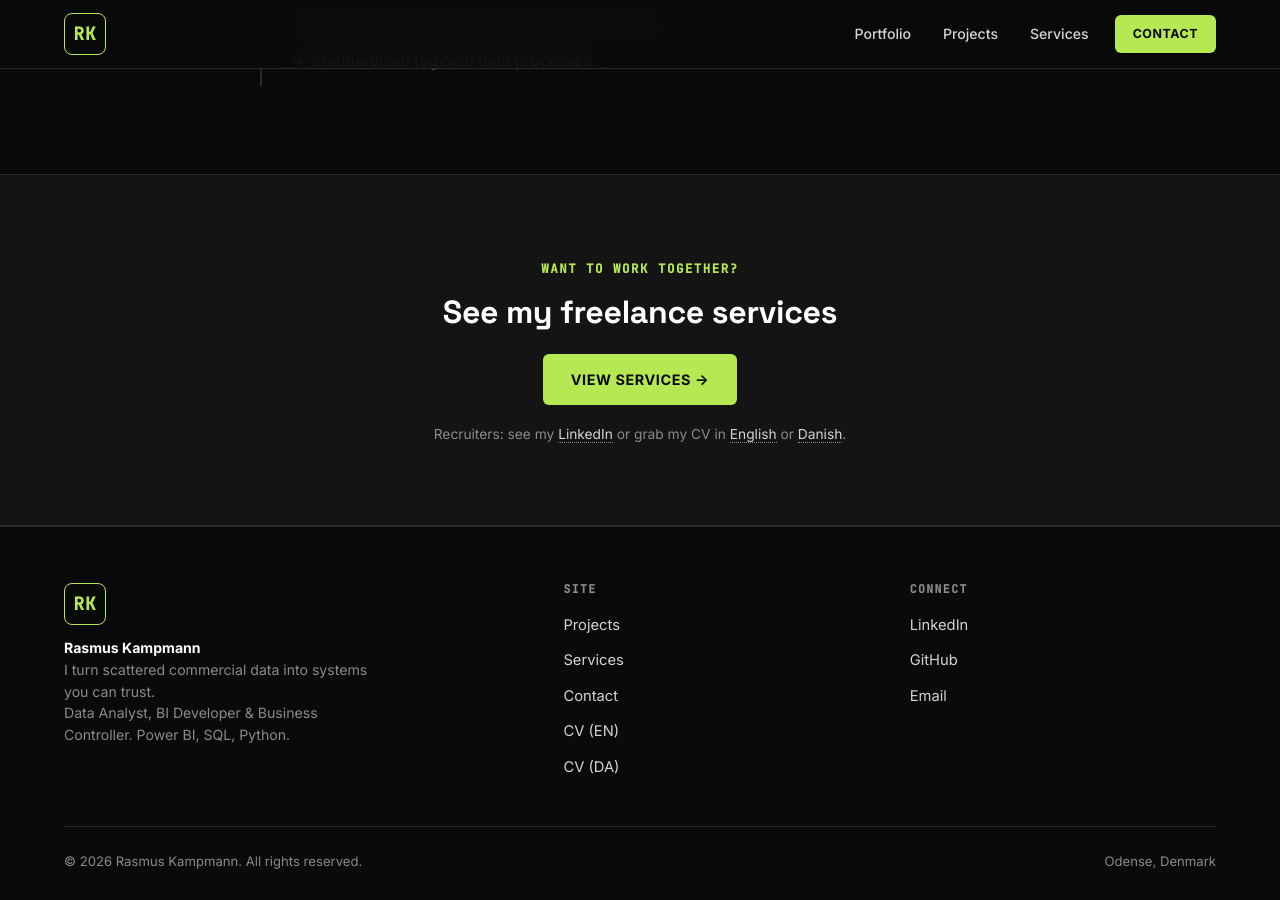
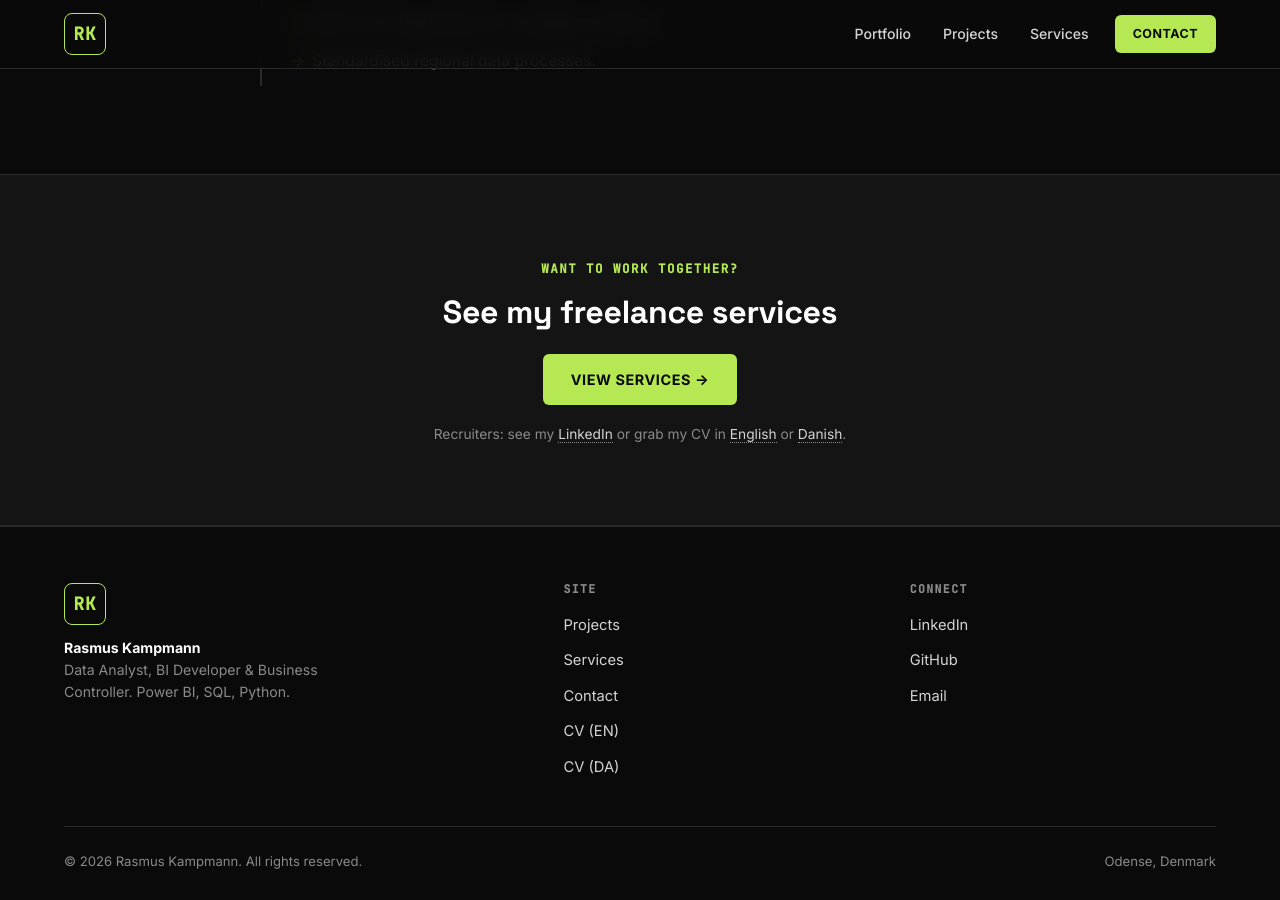
Before and after one commit to rasmuskampmann1998/rasmuskampmann.com, a Jekyll site: the page built from index.md, in a window 1280 px wide and 900 px high, scrolled down 7781 px. Built offline with Jekyll 4.4.1, drawn with Linux system fonts in a browser that asks for light colours.

Commit message:
Footer: remove the slogan line, keep the three job titles
Co-Authored-By: Claude Opus 4.8 <noreply@anthropic.com>

```diff
--- a/_includes/footer.html
+++ b/_includes/footer.html
@@ -3,7 +3,7 @@
     <div class="footer-grid">
       <div class="footer-brand">
         <span class="footer-logo">RK</span>
-        <p><strong style="color: var(--text-primary);">Rasmus Kampmann</strong><br />I turn scattered commercial data into systems you can trust.<br />Data Analyst, BI Developer &amp; Business Controller. Power BI, SQL, Python.</p>
+        <p><strong style="color: var(--text-primary);">Rasmus Kampmann</strong><br />Data Analyst, BI Developer &amp; Business Controller. Power BI, SQL, Python.</p>
       </div>
       <div class="footer-col">
         <h4>Site</h4>
```
